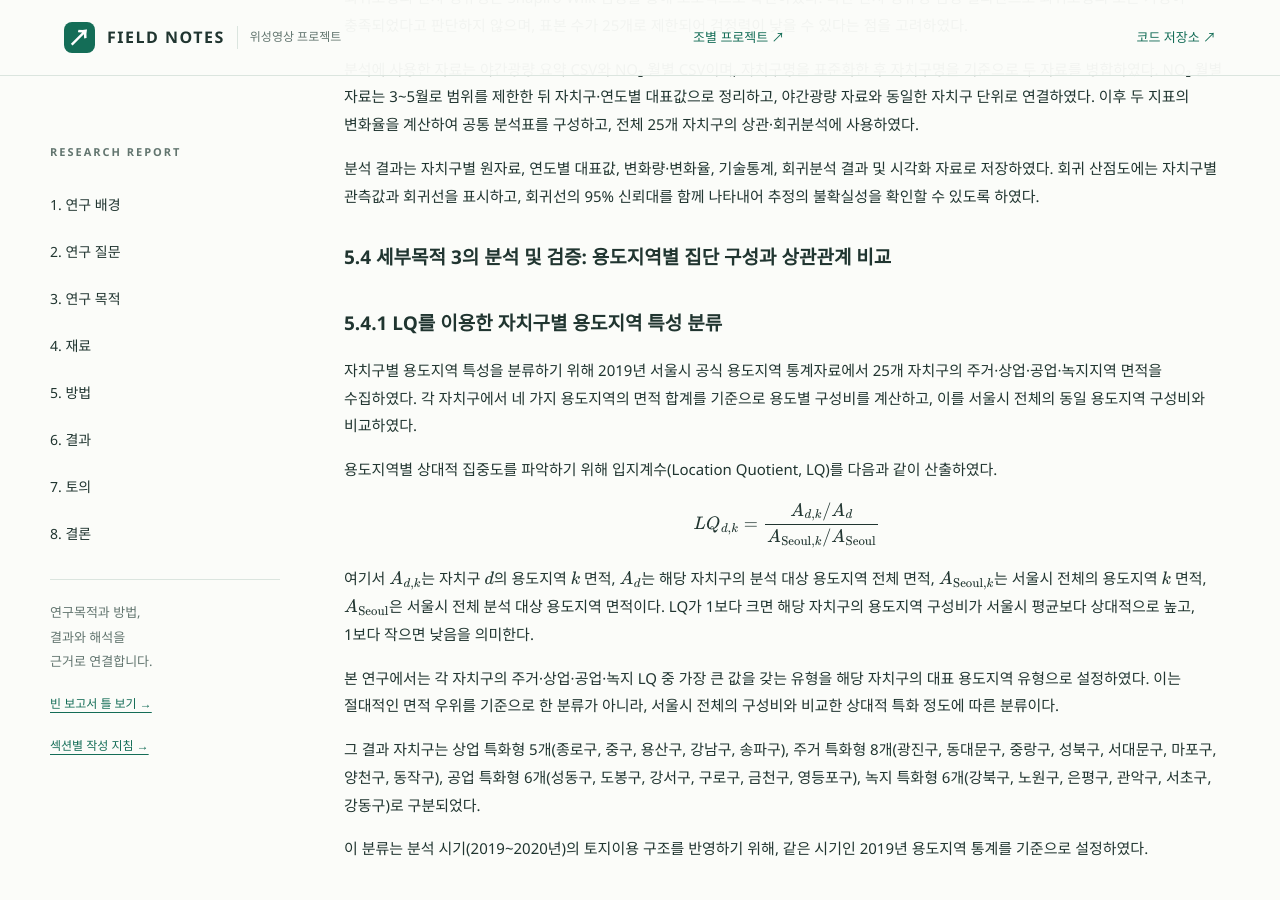
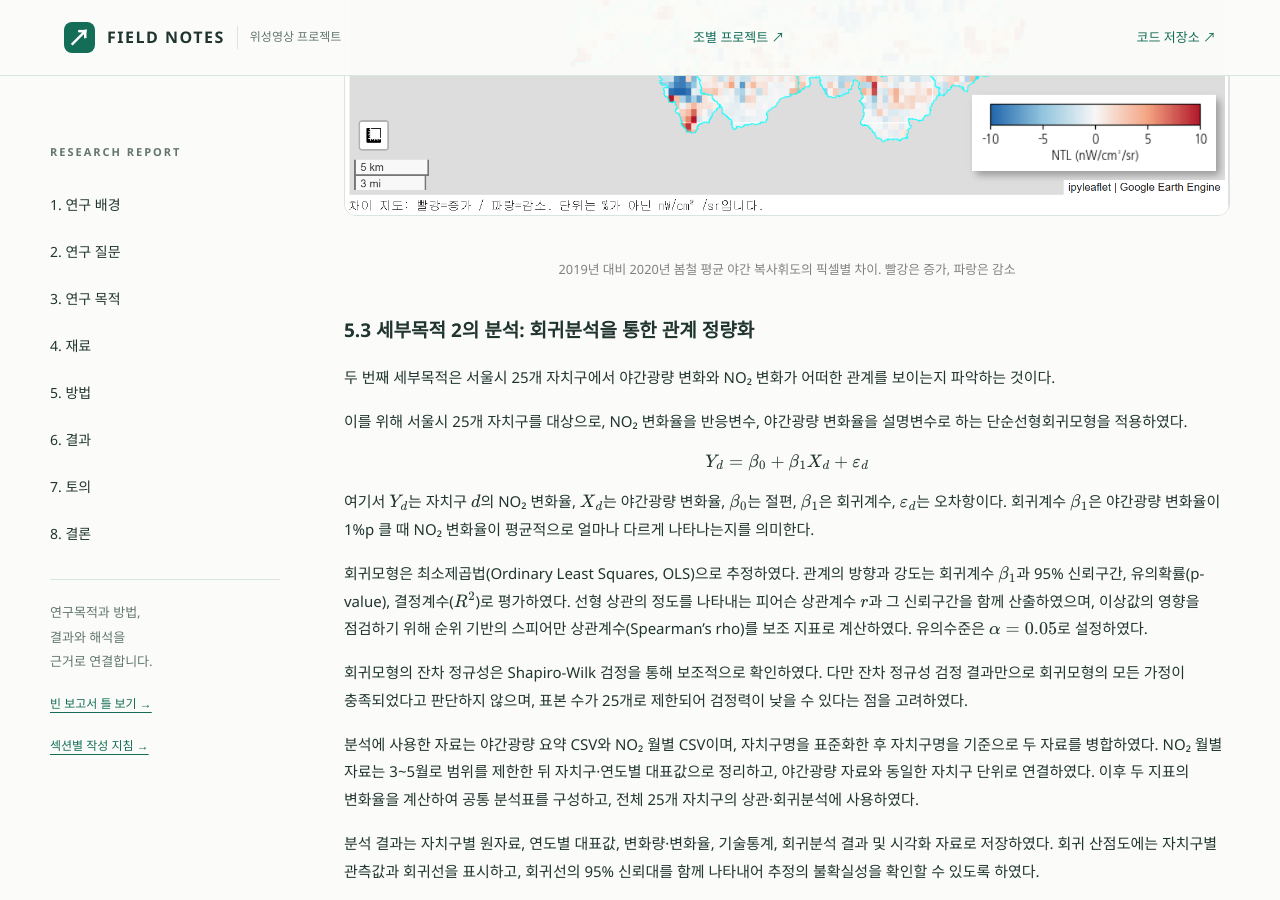
Before and after one commit to rlawkdgns3550-cmyk/surveying2_team03, a Jekyll site: the page built from docs/index.md, in a window 1280 px wide and 900 px high, scrolled down 15277 px. Built offline with Jekyll 4.4.1, drawn with Linux system fonts in a browser that asks for light colours.

Commit message:
Update index.md with nighttime light analysis details
Added an image and description related to nighttime light intensity changes in the document.

```diff
--- a/docs/index.md
+++ b/docs/index.md
@@ -203,6 +203,11 @@ $$
 
 양수는 증가, 음수는 감소를 뜻한다. VIIRS는 두 해에 각각 세 달 값이 모두 있고 2019년 봄 값이 0보다 클 때 변화율을 산출하였다. NO₂ 후처리 코드도 기준값이 0보다 큰 경우만 변화율을 계산하였다.
 
+<p align="center">
+  <img src="figures/NTL봄철픽셀별차이.png" alt="2019년 대비 2020년 봄철 평균 야간 복사휘도의 픽셀별 차이. 빨강은 증가, 파랑은 감소"><br>
+  <span style="font-size: 0.85em; color: gray;">2019년 대비 2020년 봄철 평균 야간 복사휘도의 픽셀별 차이. 빨강은 증가, 파랑은 감소</span>
+</p>
+
 ### 5.3 세부목적 2의 분석: 회귀분석을 통한 관계 정량화
 
 두 번째 세부목적은 서울시 25개 자치구에서 야간광량 변화와 NO₂ 변화가 어떠한 관계를 보이는지 파악하는 것이다.
```
